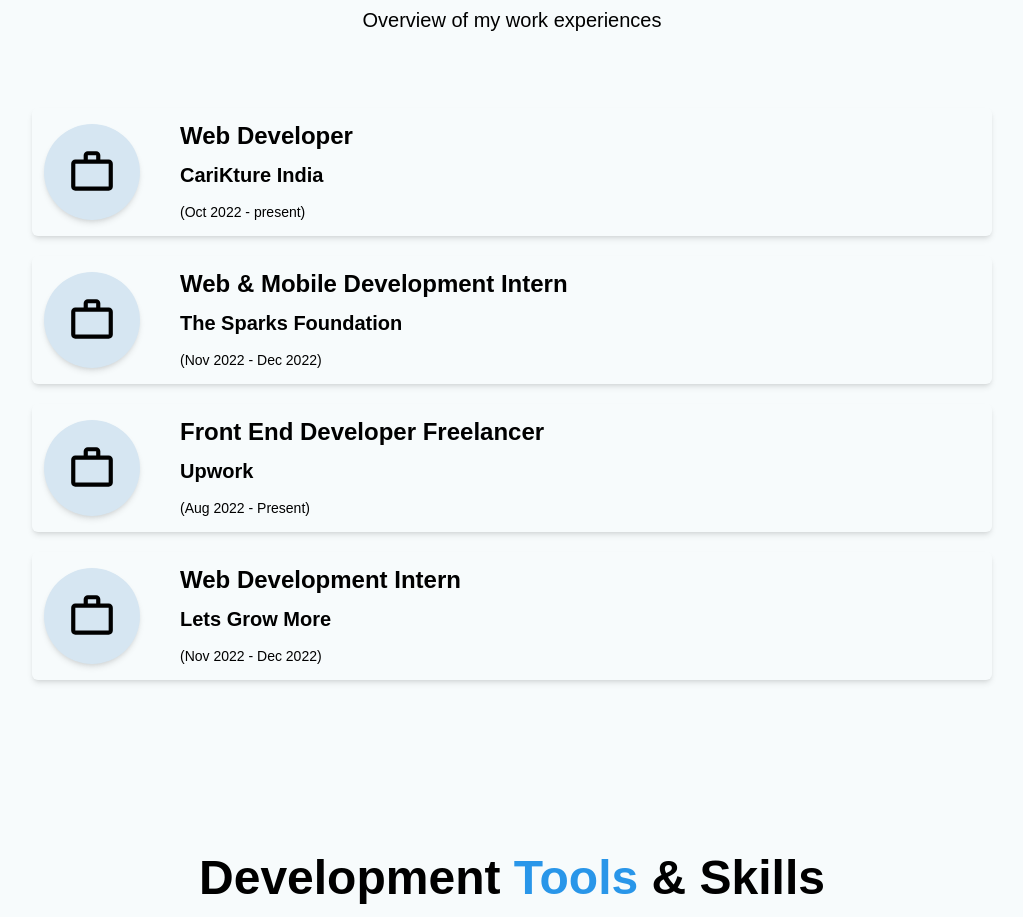
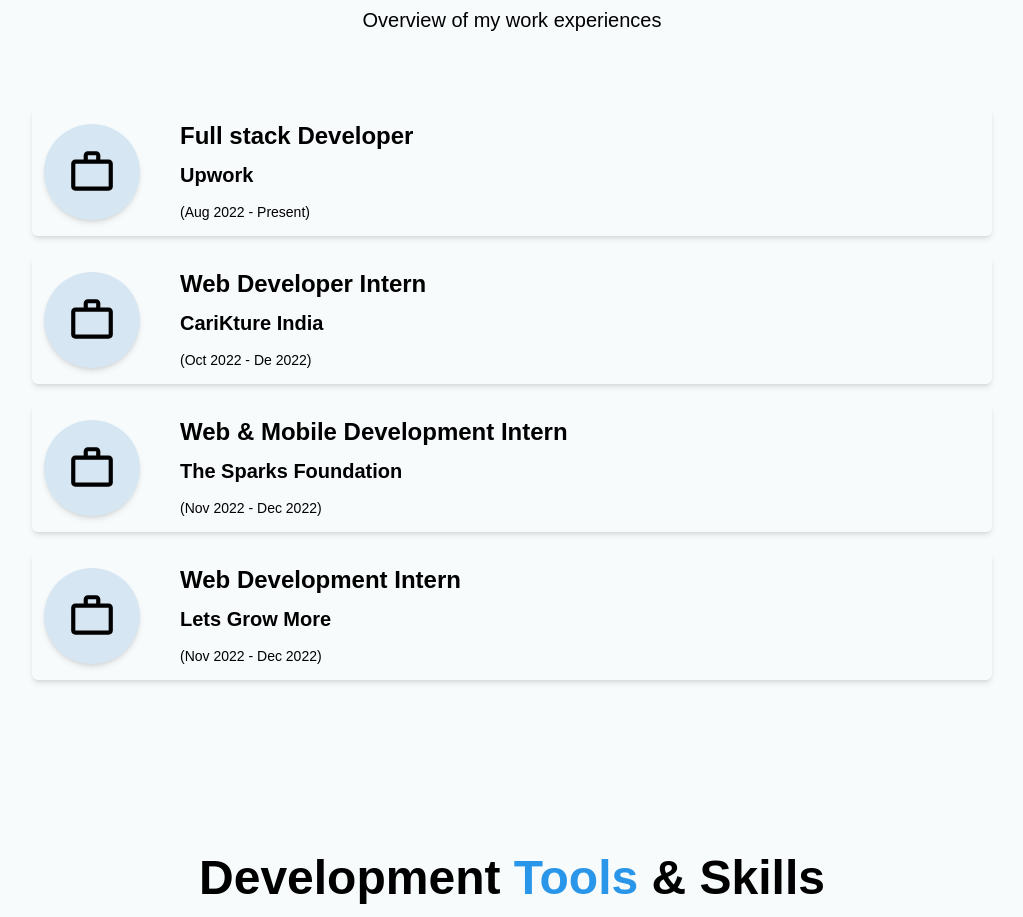
Before and after one commit to Bereky/my-portfolio, a React (Create React App) app: page / in a window 1280 px wide. Shown: the part 2300-3217 px from the top of the page, without its empty margins (128-1151 px from the left). Built offline with nearby package versions, Linux system fonts and the light colour scheme.

Commit message:
date update on experience list

```diff
--- a/src/components/experience/experienceConfig.js
+++ b/src/components/experience/experienceConfig.js
@@ -1,24 +1,24 @@
 const experienceConfig = [
   {
-        jobTitle: 'Web Developer',
-        companyName: 'CariKture India',
-        date: '(Oct 2022 - present)'
+    jobTitle: "Full stack Developer",
+    companyName: "Upwork",
+    date: "(Aug 2022 - Present)",
   },
   {
-        jobTitle: 'Web & Mobile Development Intern',
-        companyName: 'The Sparks Foundation',
-        date: '(Nov 2022 - Dec 2022)'
+    jobTitle: "Web Developer Intern",
+    companyName: "CariKture India",
+    date: "(Oct 2022 - De 2022)",
   },
   {
-        jobTitle: 'Front End Developer Freelancer',
-        companyName: 'Upwork',
-        date: '(Aug 2022 - Present)'
+    jobTitle: "Web & Mobile Development Intern",
+    companyName: "The Sparks Foundation",
+    date: "(Nov 2022 - Dec 2022)",
   },
   {
-        jobTitle: 'Web Development Intern',
-        companyName: 'Lets Grow More',
-        date: '(Nov 2022 - Dec 2022)'
+    jobTitle: "Web Development Intern",
+    companyName: "Lets Grow More",
+    date: "(Nov 2022 - Dec 2022)",
   },
-]
+];
 
 export default experienceConfig;
```
Lines whose indentation alone changed are shown as unchanged.
